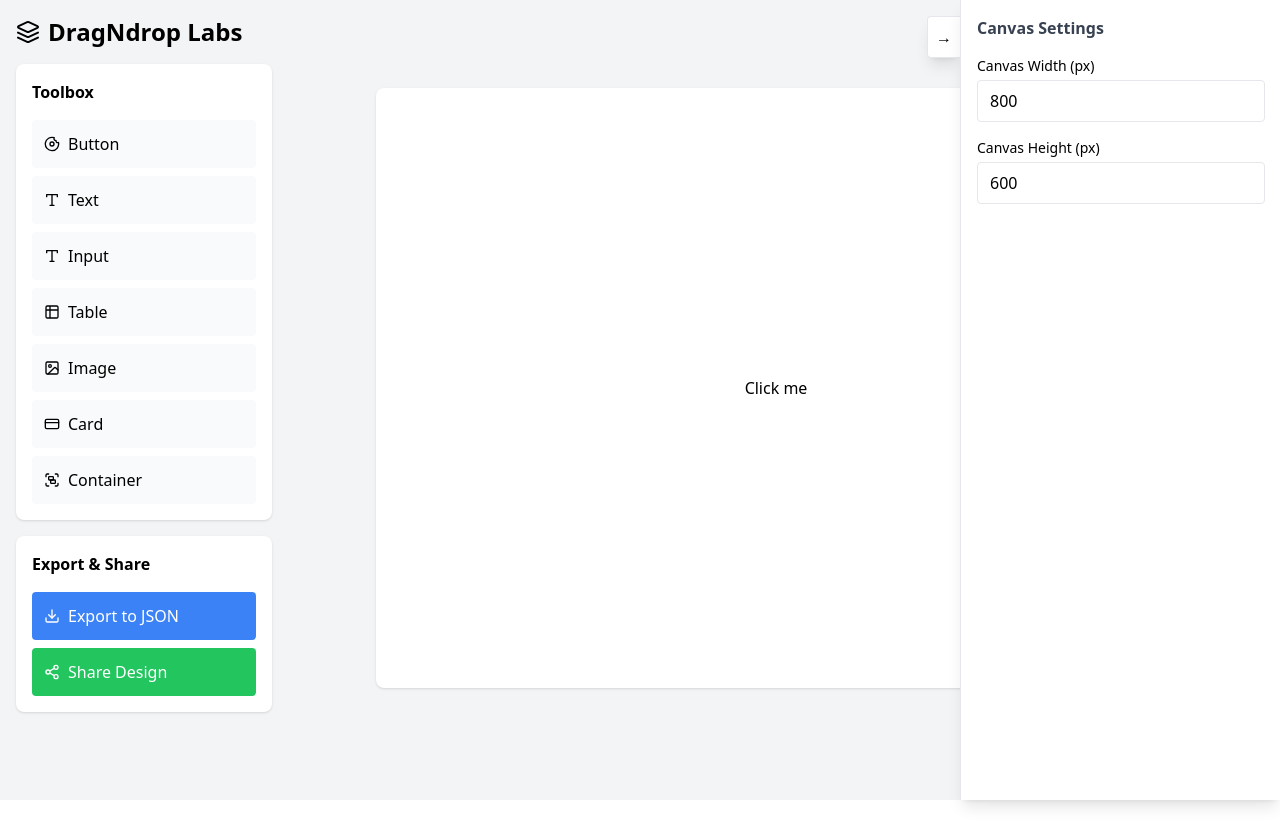
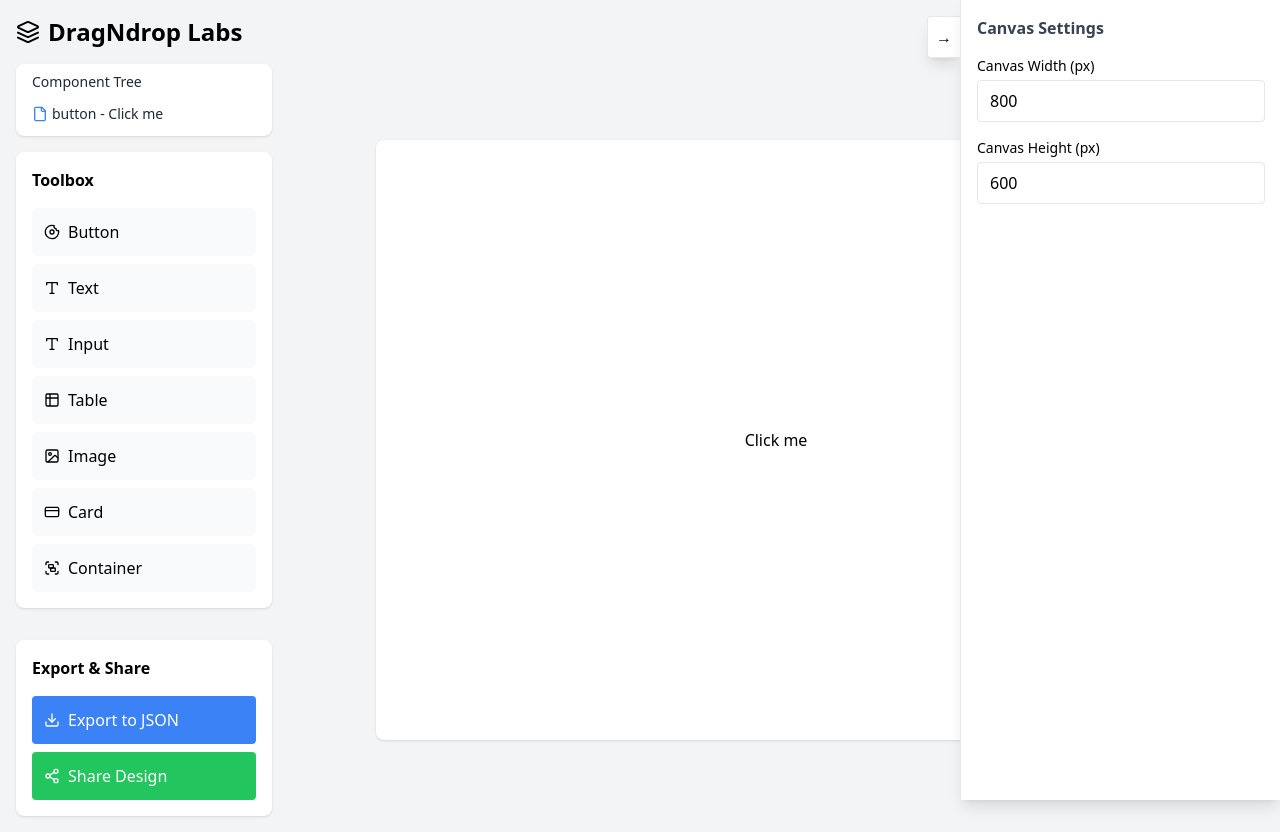
Before and after one commit to Badri2513/DragNdrop-Labs, a React (Vite) app in the folder project/: page / in a window 1280 px wide. Both pictures are taken after a click on the element "Button". Before the commit the page ends 800 px from the top, so only its background shows below. Built offline with nearby package versions, Linux system fonts and the light colour scheme.

Commit message:
componnent tree and others

```diff
--- a/project/src/App.tsx
+++ b/project/src/App.tsx
@@ -20,7 +20,8 @@ import {
 } from 'lucide-react';
 import { DragDropContext, Droppable, Draggable, DropResult } from 'react-beautiful-dnd';
 import StyleEditor from './components/StyleEditor';
-import PhoneMockup from './components/PhoneMockup';
+import PhoneTypeSelector from './components/PhoneTypeSelector';
+import ComponentTree from './components/ComponentTree';
 import useStore from './store/useStore';
 
 type ElementType = "button" | "text" | "input" | "table" | "container" | "image" | "card";
@@ -46,10 +47,16 @@ function App() {
     groupElements,
     ungroupElements,
     togglePreviewMode,
-    loadDesign
+    loadDesign,
+    setCanvasDimensions
   } = useStore();
 
   const [draggingElement, setDraggingElement] = useState<{ id: string; startX: number; startY: number } | null>(null);
+  const [selectedPhoneType, setSelectedPhoneType] = useState({
+    name: 'iPhone 14 Pro',
+    width: 393,
+    height: 852
+  });
 
   useEffect(() => {
     const params = new URLSearchParams(window.location.search);
@@ -269,7 +276,13 @@ function App() {
 
         <div className="flex gap-4">
           {!isPreviewMode && (
-            <div className="w-64">
+            <div className="w-64 flex flex-col gap-4">
+              <ComponentTree
+                elements={elements}
+                selectedElement={selectedElement}
+                onSelect={selectElement}
+                theme={theme}
+              />
               <div
                 className={`rounded-lg shadow p-4 ${
                   theme === "dark" ? "bg-gray-800" : "bg-white"
@@ -331,8 +344,28 @@ function App() {
             }`}
           >
             {isPreviewMode ? (
-              <PhoneMockup>
-                <div className="p-4">
+              <PhoneTypeSelector
+                selectedType={selectedPhoneType}
+                onSelectType={(type) => {
+                  setSelectedPhoneType(type);
+                  if (type.name !== 'Custom') {
+                    setCanvasDimensions(type.width, type.height);
+                  }
+                }}
+                customWidth={canvasWidth}
+                customHeight={canvasHeight}
+                onCustomWidthChange={(width) => setCanvasDimensions(width, canvasHeight)}
+                onCustomHeightChange={(height) => setCanvasDimensions(canvasWidth, height)}
+              >
+                <div
+                  className={`rounded-lg shadow p-4 relative overflow-hidden ${
+                    theme === "dark" ? "bg-gray-800" : "bg-white"
+                  }`}
+                  style={{
+                    width: `${canvasWidth}px`,
+                    height: `${canvasHeight}px`,
+                  }}
+                >
                   {elements.map((element) => (
                     <div
                       key={element.id}
@@ -350,7 +383,7 @@ function App() {
                     </div>
                   ))}
                 </div>
-              </PhoneMockup>
+              </PhoneTypeSelector>
             ) : (
               <div
                 className={`rounded-lg shadow p-4 relative overflow-hidden ${
--- /dev/null
+++ b/project/src/components/ComponentTree.tsx
@@ -0,0 +1,148 @@
+import React from 'react';
+import { ChevronDown, ChevronRight, Folder, File } from 'lucide-react';
+
+interface Element {
+  id: string;
+  type: string;
+  properties: {
+    text?: string;
+    layout?: {
+      width?: string;
+      height?: string;
+    };
+  };
+  children?: Element[];
+}
+
+interface ComponentTreeProps {
+  elements: Element[];
+  selectedElement: string | null;
+  onSelect: (id: string) => void;
+  theme: 'light' | 'dark';
+}
+
+const ComponentTree: React.FC<ComponentTreeProps> = ({
+  elements,
+  selectedElement,
+  onSelect,
+  theme
+}) => {
+  const [expandedNodes, setExpandedNodes] = React.useState<Set<string>>(new Set());
+
+  const toggleNode = (id: string) => {
+    const newExpanded = new Set(expandedNodes);
+    if (newExpanded.has(id)) {
+      newExpanded.delete(id);
+    } else {
+      newExpanded.add(id);
+    }
+    setExpandedNodes(newExpanded);
+  };
+
+  const renderElement = (element: Element, level: number = 0, isLastChild: boolean = false) => {
+    const isExpanded = expandedNodes.has(element.id);
+    const isSelected = selectedElement === element.id;
+    const hasChildren = element.children && element.children.length > 0;
+
+    return (
+      <div key={element.id} className="relative">
+        {/* Vertical line */}
+        {level > 0 && (
+          <div
+            className={`absolute left-[15px] top-0 bottom-0 w-[1px] ${
+              theme === 'dark' ? 'bg-gray-600' : 'bg-gray-300'
+            }`}
+            style={{ height: '100%' }}
+          />
+        )}
+
+        {/* Horizontal line */}
+        {level > 0 && (
+          <div
+            className={`absolute left-[15px] top-[50%] w-[8px] h-[1px] ${
+              theme === 'dark' ? 'bg-gray-600' : 'bg-gray-300'
+            }`}
+          />
+        )}
+
+        <div
+          className={`flex items-center gap-1 py-1 px-2 cursor-pointer ${
+            theme === 'dark'
+              ? 'hover:bg-gray-700 text-gray-200'
+              : 'hover:bg-gray-100 text-gray-800'
+          } ${
+            isSelected
+              ? theme === 'dark'
+                ? 'bg-blue-900 text-white'
+                : 'bg-blue-100 text-blue-900'
+              : ''
+          }`}
+          style={{ paddingLeft: `${level * 16 + 8}px` }}
+          onClick={() => onSelect(element.id)}
+        >
+          {hasChildren && (
+            <button
+              className={`p-1 rounded ${
+                theme === 'dark'
+                  ? 'hover:bg-gray-600 text-gray-300'
+                  : 'hover:bg-gray-200 text-gray-600'
+              }`}
+              onClick={(e) => {
+                e.stopPropagation();
+                toggleNode(element.id);
+              }}
+            >
+              {isExpanded ? (
+                <ChevronDown className="w-4 h-4" />
+              ) : (
+                <ChevronRight className="w-4 h-4" />
+              )}
+            </button>
+          )}
+          {hasChildren ? (
+            <Folder className={`w-4 h-4 ${theme === 'dark' ? 'text-yellow-400' : 'text-yellow-500'}`} />
+          ) : (
+            <File className={`w-4 h-4 ${theme === 'dark' ? 'text-blue-400' : 'text-blue-500'}`} />
+          )}
+          <span className="text-sm">
+            {element.type} {element.properties.text ? `- ${element.properties.text}` : ''}
+          </span>
+        </div>
+
+        {/* Child elements container */}
+        {isExpanded && hasChildren && (
+          <div className="relative">
+            {element.children?.map((child, index) =>
+              renderElement(
+                child,
+                level + 1,
+                index === (element.children?.length || 0) - 1
+              )
+            )}
+          </div>
+        )}
+      </div>
+    );
+  };
+
+  return (
+    <div className={`rounded-lg shadow p-2 ${
+      theme === 'dark' ? 'bg-gray-800' : 'bg-white'
+    }`}>
+      <div className={`font-medium text-sm mb-2 px-2 ${
+        theme === 'dark' ? 'text-gray-200' : 'text-gray-800'
+      }`}>
+        Component Tree
+      </div>
+      <div className={`max-h-[300px] overflow-y-auto ${
+        theme === 'dark' ? 'scrollbar-dark' : 'scrollbar-light'
+      }`}>
+        {elements.map((element, index) =>
+          renderElement(element, 0, index === elements.length - 1)
+        )}
+      </div>
+    </div>
+  );
+};
+
+export default ComponentTree;
--- a/project/src/components/PhoneMockup.tsx
+++ /dev/null
@@ -1,18 +0,0 @@
-import React from 'react';
-
-interface PhoneMockupProps {
-  children: React.ReactNode;
-}
-
-const PhoneMockup: React.FC<PhoneMockupProps> = ({ children }) => {
-  return (
-    <div className="relative w-[375px] h-[812px] bg-gray-900 rounded-[40px] p-4 shadow-xl">
-      <div className="absolute top-0 left-1/2 transform -translate-x-1/2 w-32 h-6 bg-gray-900 rounded-b-2xl"></div>
-      <div className="w-full h-full bg-white rounded-[32px] overflow-hidden">
-        {children}
-      </div>
-    </div>
-  );
-};
-
-export default PhoneMockup;
--- /dev/null
+++ b/project/src/components/PhoneTypeSelector.tsx
@@ -0,0 +1,107 @@
+import React from 'react';
+
+interface PhoneType {
+  name: string;
+  width: number;
+  height: number;
+}
+
+const phoneTypes: PhoneType[] = [
+  { name: 'iPhone 14 Pro', width: 393, height: 852 },
+  { name: 'iPhone 14', width: 390, height: 844 },
+  { name: 'iPhone SE', width: 375, height: 667 },
+  { name: 'Samsung Galaxy S23', width: 393, height: 852 },
+  { name: 'Google Pixel 7', width: 412, height: 915 },
+  { name: 'Custom', width: 0, height: 0 }
+];
+
+interface PhoneTypeSelectorProps {
+  selectedType: PhoneType;
+  onSelectType: (type: PhoneType) => void;
+  customWidth: number;
+  customHeight: number;
+  onCustomWidthChange: (width: number) => void;
+  onCustomHeightChange: (height: number) => void;
+  children: React.ReactNode;
+}
+
+const PhoneTypeSelector: React.FC<PhoneTypeSelectorProps> = ({
+  selectedType,
+  onSelectType,
+  customWidth,
+  customHeight,
+  onCustomWidthChange,
+  onCustomHeightChange,
+  children
+}) => {
+  return (
+    <div className="flex flex-col items-center gap-4">
+      <div className="flex flex-col gap-4 p-4 w-full max-w-md">
+        <div className="flex items-center gap-2">
+          <label className="text-sm font-medium">Device Type:</label>
+          <select
+            className="flex-1 p-2 border rounded"
+            value={selectedType.name}
+            onChange={(e) => {
+              const type = phoneTypes.find(t => t.name === e.target.value);
+              if (type) onSelectType(type);
+            }}
+          >
+            {phoneTypes.map((type) => (
+              <option key={type.name} value={type.name}>
+                {type.name}
+              </option>
+            ))}
+          </select>
+        </div>
+
+        {selectedType.name === 'Custom' && (
+          <div className="flex gap-4">
+            <div className="flex-1">
+              <label className="text-sm font-medium">Width (px):</label>
+              <input
+                type="number"
+                className="w-full p-2 border rounded"
+                value={customWidth}
+                onChange={(e) => onCustomWidthChange(Number(e.target.value))}
+                min="100"
+                max="2000"
+              />
+            </div>
+            <div className="flex-1">
+              <label className="text-sm font-medium">Height (px):</label>
+              <input
+                type="number"
+                className="w-full p-2 border rounded"
+                value={customHeight}
+                onChange={(e) => onCustomHeightChange(Number(e.target.value))}
+                min="100"
+                max="2000"
+              />
+            </div>
+          </div>
+        )}
+      </div>
+
+      <div className="relative">
+        {/* Phone Frame */}
+        <div className="relative bg-gray-800 rounded-[40px] p-4 shadow-xl">
+          {/* Notch */}
+          <div className="absolute top-0 left-1/2 transform -translate-x-1/2 w-32 h-6 bg-gray-800 rounded-b-3xl z-10" />
+
+          {/* Screen */}
+          <div className="bg-gray-900 rounded-[32px] overflow-hidden">
+            <div className="relative">
+              {children}
+            </div>
+          </div>
+
+          {/* Home Indicator */}
+          <div className="absolute bottom-4 left-1/2 transform -translate-x-1/2 w-24 h-1 bg-gray-700 rounded-full" />
+        </div>
+      </div>
+    </div>
+  );
+};
+
+export default PhoneTypeSelector;
```
